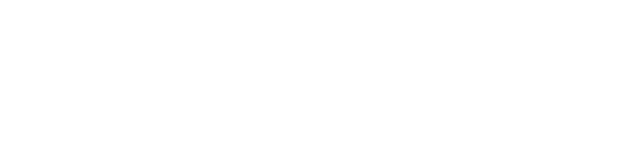
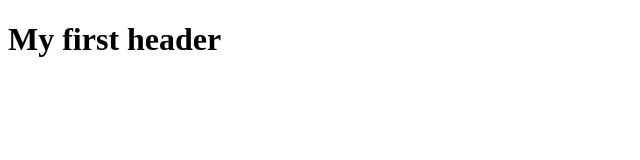
Before and after one commit to Gucci664/WebTech, a plain HTML site: page index.html in a window 1280 px wide. Shown: the whole page, without its empty margins (0-640 px from the left). Drawn offline with Linux system fonts and the light colour scheme.

Commit message:
Update index.html

```diff
--- a/index.html
+++ b/index.html
@@ -5,3 +5,6 @@
   <meta name="viewport" content="width=device-width, initial-scale=1.0">
   <title>Try doo, ko mmg terbaik man</title>
 </head>
+<body>
+  <h1>My first header</h1>
+</body>
```
